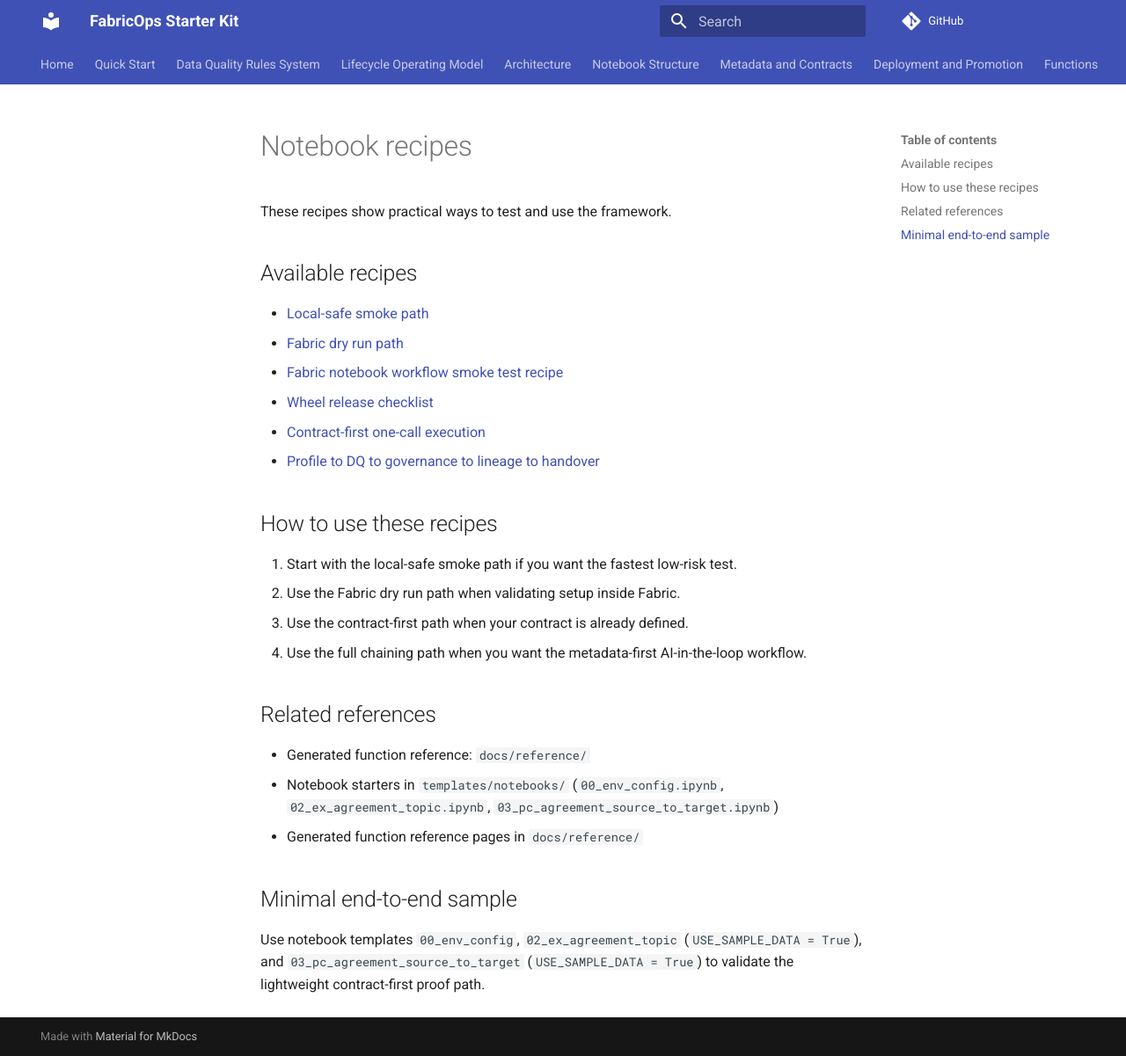
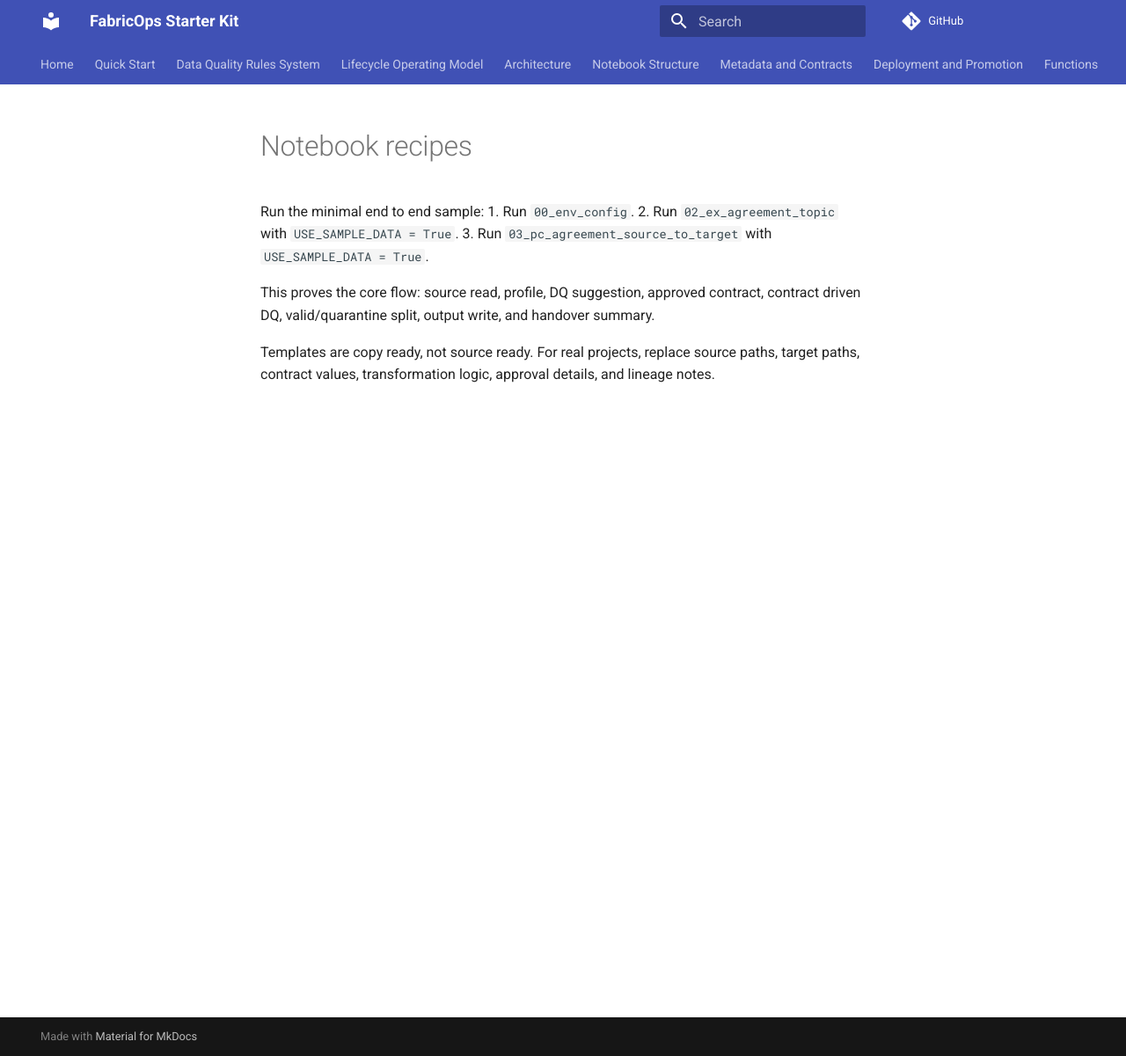
Before and after one commit to Voycepeh/fabric-data-product-framework, an MkDocs documentation site: the page built from docs/recipes/index.md, in a window 1280 px wide and 1201 px high. Shown: the whole window at 88% size. Built offline with MkDocs 1.6.1 and Material for MkDocs 9.7.7, drawn with Linux system fonts in a browser that asks for light colours; comment, search, counter and statistics services are not loaded.

Commit message:
Slim sample notebook flow and keep metadata evidence optional

```diff
--- a/docs/recipes/index.md
+++ b/docs/recipes/index.md
@@ -1,31 +1,10 @@
 # Notebook recipes
 
-These recipes show practical ways to test and use the framework.
+Run the minimal end to end sample:
+1. Run `00_env_config`.
+2. Run `02_ex_agreement_topic` with `USE_SAMPLE_DATA = True`.
+3. Run `03_pc_agreement_source_to_target` with `USE_SAMPLE_DATA = True`.
 
-## Available recipes
+This proves the core flow: source read, profile, DQ suggestion, approved contract, contract driven DQ, valid/quarantine split, output write, and handover summary.
 
-- [Local-safe smoke path](local-safe-smoke.md)
-- [Fabric dry run path](fabric-dry-run.md)
-- [Fabric notebook workflow smoke test recipe](fabric_mvp_smoke_test.md)
-- [Wheel release checklist](mvp_wheel_release_checklist.md)
-- [Contract-first one-call execution](contract-first-one-call.md)
-- [Profile to DQ to governance to lineage to handover](profile-dq-governance-lineage-handover.md)
-
-## How to use these recipes
-
-1. Start with the local-safe smoke path if you want the fastest low-risk test.
-2. Use the Fabric dry run path when validating setup inside Fabric.
-3. Use the contract-first path when your contract is already defined.
-4. Use the full chaining path when you want the metadata-first
-   AI-in-the-loop workflow.
-
-## Related references
-
-- Generated function reference: `docs/reference/`
-- Notebook starters in `templates/notebooks/` (`00_env_config.ipynb`, `02_ex_agreement_topic.ipynb`, `03_pc_agreement_source_to_target.ipynb`)
-- Generated function reference pages in `docs/reference/`
-
-
-## Minimal end-to-end sample
-
-Use notebook templates `00_env_config`, `02_ex_agreement_topic` (`USE_SAMPLE_DATA = True`), and `03_pc_agreement_source_to_target` (`USE_SAMPLE_DATA = True`) to validate the lightweight contract-first proof path.
+Templates are copy ready, not source ready. For real projects, replace source paths, target paths, contract values, transformation logic, approval details, and lineage notes.
```
Also changed, not shown: templates/notebooks/README.md (+3 -29 lines), 3 other files.
